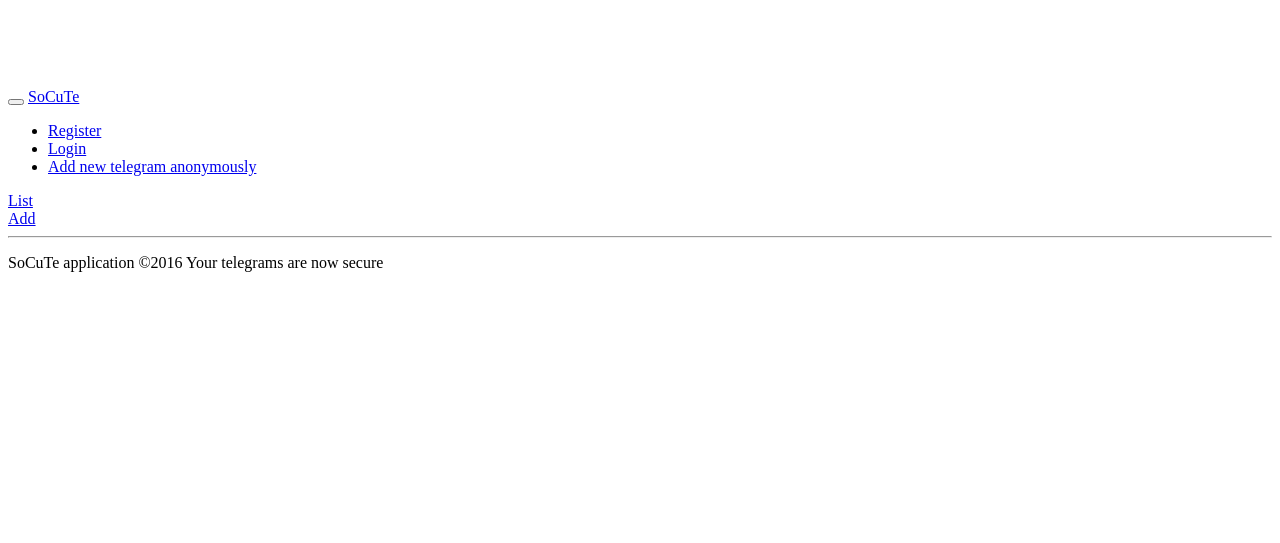
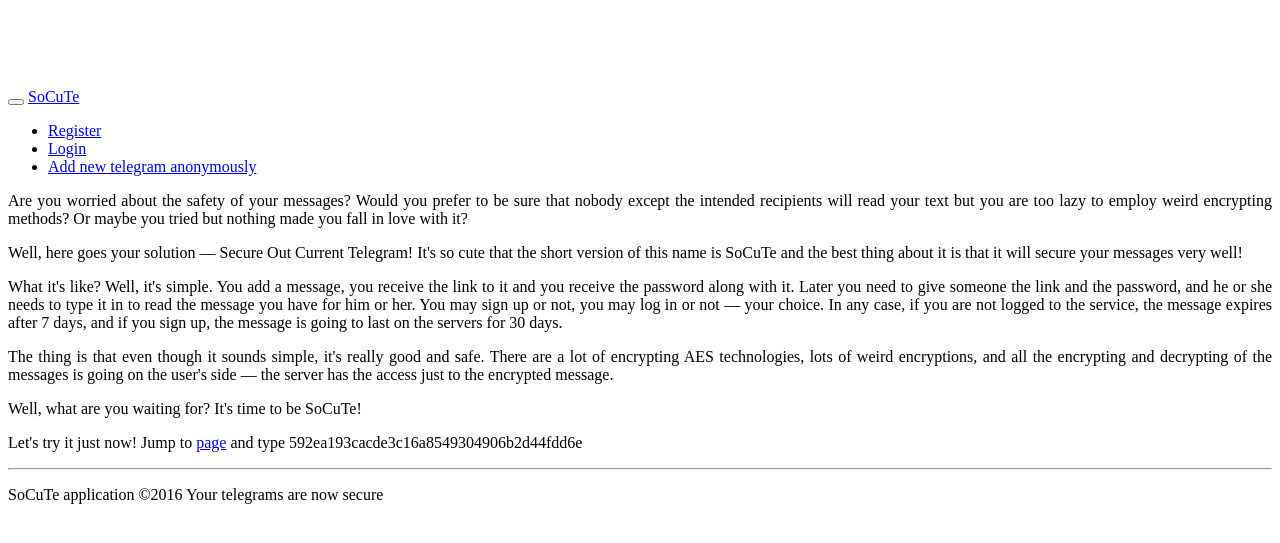
Before and after one commit to anglov/SoCuTe, a Django app: template socute_app/templates/socute_app/index.html in a window 1280 px wide. Shown: the top 543 px of the page. Run offline with Django 3.2, Linux system fonts and the light colour scheme; the template is opened without the code that fills it, so the values that code supplies are empty; some libraries are stand-ins or nearby versions.

Commit message:
Add humanistic content, and some polishes

```diff
--- a/socute_app/templates/socute_app/index.html
+++ b/socute_app/templates/socute_app/index.html
@@ -2,6 +2,25 @@
 
 {% block body %}
 
-<a href = "posts/">List</a></li><br />
-<a href = "add/">Add</a></li><br />
+<div><p>Are you worried about the safety of your messages? Would you prefer to be sure that nobody except the intended
+    recipients will read your text but you are too lazy to employ weird encrypting methods? Or maybe you tried but
+    nothing made you fall in love with it?</p>
+
+<p>Well, here goes your solution — Secure Out Current Telegram! It's so cute that the short version of this name is
+    SoCuTe and the best thing about it is that it will secure your messages very well!</p>
+
+<p>What it's like? Well, it's simple. You add a message, you receive the link to it and you receive the password along
+    with it. Later you need to give someone the link and the password, and he or she needs to type it in to read the
+    message you have for him or her. You may sign up or not, you may log in or not — your choice. In any case, if you
+    are not logged to the service, the message expires after 7 days, and if you sign up, the message is going to last
+    on the servers for 30 days.</p>
+
+<p>The thing is that even though it sounds simple, it's really good and safe. There are a lot of encrypting AES
+    technologies, lots of weird encryptions, and all the encrypting and decrypting of the messages is going on the
+    user's side — the server has the access just to the encrypted message.</p>
+
+<p>Well, what are you waiting for? It's time to be SoCuTe!</p>
+
+<p>Let's try it just now! Jump to <a href="posts/post?post_id=1">page</a> and type 592ea193cacde3c16a8549304906b2d44fdd6e </p>
+</div>
 {% endblock %}
--- a/socute_app/templates/socute_app/main.html
+++ b/socute_app/templates/socute_app/main.html
@@ -9,6 +9,10 @@
         body {
         padding-top: 80px;
         padding-bottom: 40px;
+        }
+        div {
+        text-align: justify;
+        text-justify: inter-word;
         }
     </style>
     <script src="http://ajax.googleapis.com/ajax/libs/jquery/2.0.3/jquery.min.js"></script>
```
Also changed, not shown: socute_app/migrations/0002_auto_20160215_2349.py, socute_app/migrations/0003_auto_20160215_1316.py (deleted), socute_app/migrations/0004_remove_textmodel_write.py (deleted).
